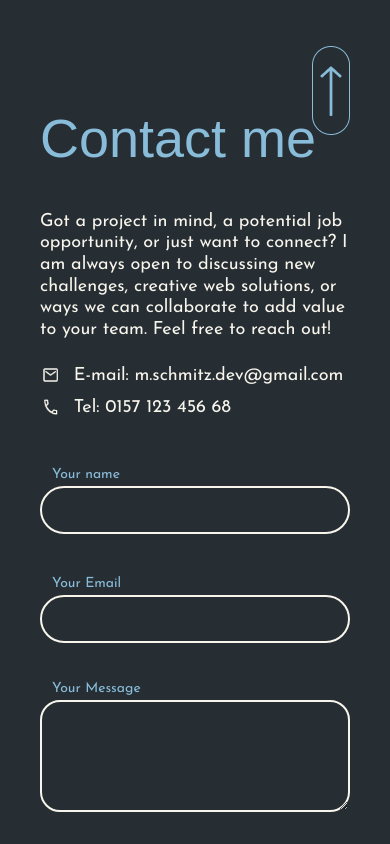
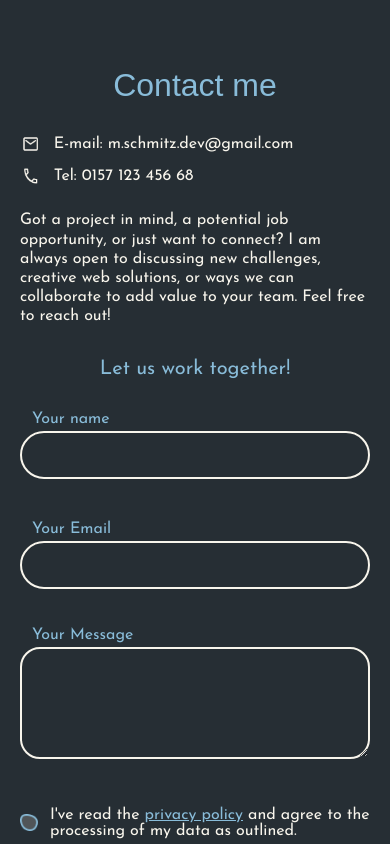
Before and after one commit to marcel-schmitz-dev/Portfolio, an Angular app in the folder marcel-schmitz-portfolio/: page / in a window 390 px wide. Shown: the part 4340-5184 px from the top of the page. Built offline with nearby package versions, Linux system fonts and the light colour scheme; a web font is replaced by a local one.

Commit message:
style(contact): make contact section responsive

```diff
--- a/marcel-schmitz-portfolio/src/app/features/contact-me/contact-me.html
+++ b/marcel-schmitz-portfolio/src/app/features/contact-me/contact-me.html
@@ -28,9 +28,10 @@
         </div>
       </div>
 
+      <p class="contact__cta">{{ t.cta }}</p>
+
       <form [formGroup]="contactForm" (ngSubmit)="onSubmit()" class="contact__form">
         <div class="contact__form-row">
-
           <div
             class="contact__input-group"
             [class.error]="nameTouched && contactForm.get('name')?.invalid"
--- a/marcel-schmitz-portfolio/src/app/features/contact-me/contact-me.scss
+++ b/marcel-schmitz-portfolio/src/app/features/contact-me/contact-me.scss
@@ -1,3 +1,6 @@
+$bp-tablet: 900px;
+$bp-mobile: 600px;
+
 :host {
     display: block;
     width: 100%;
@@ -12,6 +15,11 @@
     box-sizing: border-box;
     position: relative;
 
+    @media (max-width: $bp-tablet) {
+        // unten genug Platz für den Pfeil (89px Höhe + Abstände)
+        padding: 60px 20px 170px 20px;
+    }
+
     .contact__scroll-top {
         position: absolute;
         top: 40px;
@@ -22,6 +30,15 @@
         text-decoration: none;
         cursor: pointer;
         z-index: 10;
+
+        // Responsive: Pfeil zentriert unten statt oben rechts
+        @media (max-width: $bp-tablet) {
+            top: auto;
+            right: auto;
+            bottom: 40px;
+            left: 50%;
+            transform: translateX(-50%);
+        }
 
         .arrow-img {
             width: 100%;
@@ -37,6 +54,8 @@
             opacity: 0;
         }
 
+        // Hover nur auf Desktop mit Maus, im Responsive-/Touch-Bereich kein Hover
+        @media (min-width: #{$bp-tablet + 1}) and (hover: hover) {
             &:hover {
                 .arrow-default {
                     opacity: 0;
@@ -46,11 +65,16 @@
                 }
             }
         }
+    }
 
     .contact__container {
         display: flex;
         flex-direction: column;
         gap: 40px;
+
+        @media (max-width: $bp-tablet) {
+            gap: 30px;
+        }
     }
 
     .contact__title {
@@ -60,12 +84,22 @@
         line-height: 120%;
         color: var(--color-primary);
         margin: 0;
+
+        // skaliert mit, aber nie kleiner als 32px
+        @media (max-width: $bp-tablet) {
+            font-size: clamp(32px, 6vw, 54px);
+            text-align: center;
+        }
     }
 
     .contact__content-wrapper {
         display: flex;
         flex-direction: column;
         gap: 50px;
+
+        @media (max-width: $bp-tablet) {
+            gap: 30px;
+        }
     }
 
     .contact__top-row {
@@ -74,7 +108,7 @@
         align-items: flex-start;
         gap: 60px;
 
-        @media (max-width: 900px) {
+        @media (max-width: $bp-tablet) {
             flex-direction: column;
             gap: 25px;
         }
@@ -87,6 +121,10 @@
             line-height: 120%;
             color: var(--color-secondary);
             margin: 0;
+
+            @media (max-width: $bp-tablet) {
+                font-size: 16px;
+            }
         }
 
         .contact__details {
@@ -94,6 +132,11 @@
             flex-direction: column;
             gap: 12px;
             flex-shrink: 0;
+
+            // Responsive: Kontaktdaten über dem Beschreibungstext
+            @media (max-width: $bp-tablet) {
+                order: -1;
+            }
 
             .contact__detail-item {
                 display: flex;
@@ -103,12 +146,32 @@
                 font-size: 18px;
                 color: var(--color-secondary);
 
+                @media (max-width: $bp-tablet) {
+                    font-size: 16px;
+                }
+
                 .contact__icon {
                     width: 21.83px;
                     height: 20px;
                     object-fit: contain;
                 }
             }
+        }
+    }
+
+    // "Let us work together!" – nur im Responsive-Bereich sichtbar
+    .contact__cta {
+        display: none;
+        margin: 0;
+        font-family: 'Josefin Sans', sans-serif;
+        font-weight: 400;
+        font-size: 20px;
+        line-height: 120%;
+        text-align: center;
+        color: var(--color-primary);
+
+        @media (max-width: $bp-tablet) {
+            display: block;
         }
     }
 
@@ -121,7 +184,7 @@
             display: flex;
             gap: 20px;
 
-            @media (max-width: 600px) {
+            @media (max-width: $bp-mobile) {
                 flex-direction: column;
             }
         }
@@ -137,6 +200,10 @@
                 font-size: 14px;
                 color: var(--color-primary);
                 padding-left: 12px;
+
+                @media (max-width: $bp-tablet) {
+                    font-size: 16px;
+                }
             }
 
             .contact__input,
@@ -183,7 +250,8 @@
             }
 
             &.error {
-                .contact__input, .contact__textarea {
+                .contact__input,
+                .contact__textarea {
                     border-color: var(--color-error);
                 }
             }
@@ -204,6 +272,10 @@
                 color: var(--color-secondary);
                 cursor: pointer;
                 position: relative;
+
+                @media (max-width: $bp-tablet) {
+                    font-size: 16px;
+                }
 
                 .custom-checkbox-input {
                     position: absolute;
@@ -271,6 +343,7 @@
             border-radius: 8px;
             color: var(--color-done);
             font-family: 'Josefin Sans', sans-serif;
+            font-size: 16px;
             text-align: center;
         }
     }
--- a/marcel-schmitz-portfolio/src/app/features/contact-me/contact-me.ts
+++ b/marcel-schmitz-portfolio/src/app/features/contact-me/contact-me.ts
@@ -53,6 +53,7 @@ export class ContactMe {
       description: 'Du hast ein spannendes Projekt, ein Jobangebot oder möchtest dich einfach austauschen? Ich bin immer offen für neue Herausforderungen, kreative Web-Lösungen und Möglichkeiten, gemeinsam Großes zu bewegen. Schreib mir gerne!',
       emailLabel: 'E-Mail:',
       phoneLabel: 'Tel:',
+      cta: 'Lass uns zusammenarbeiten!',
       namePlaceholder: 'Dein Name',
       emailPlaceholder: 'Deine E-Mail',
       messagePlaceholder: 'Deine Nachricht',
@@ -70,6 +71,7 @@ export class ContactMe {
       description: 'Got a project in mind, a potential job opportunity, or just want to connect? I am always open to discussing new challenges, creative web solutions, or ways we can collaborate to add value to your team. Feel free to reach out!',
       emailLabel: 'E-mail:',
       phoneLabel: 'Tel:',
+      cta: 'Let us work together!',
       namePlaceholder: 'Your name',
       emailPlaceholder: 'Your Email',
       messagePlaceholder: 'Your Message',
```
Lines whose indentation alone changed are shown as unchanged.
